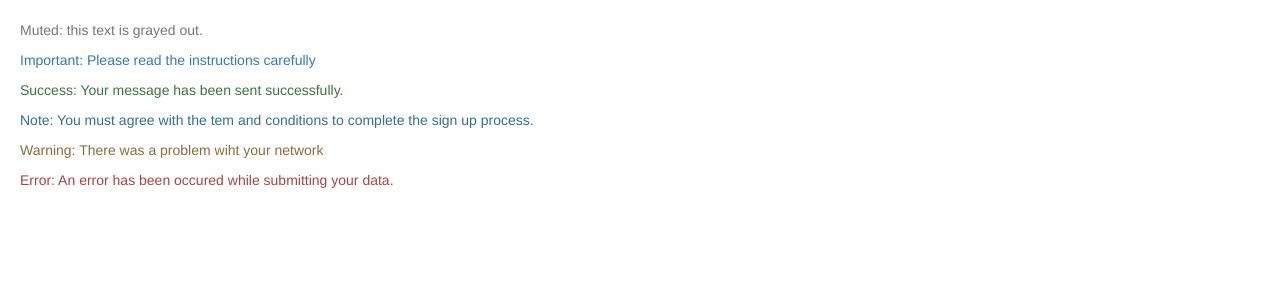
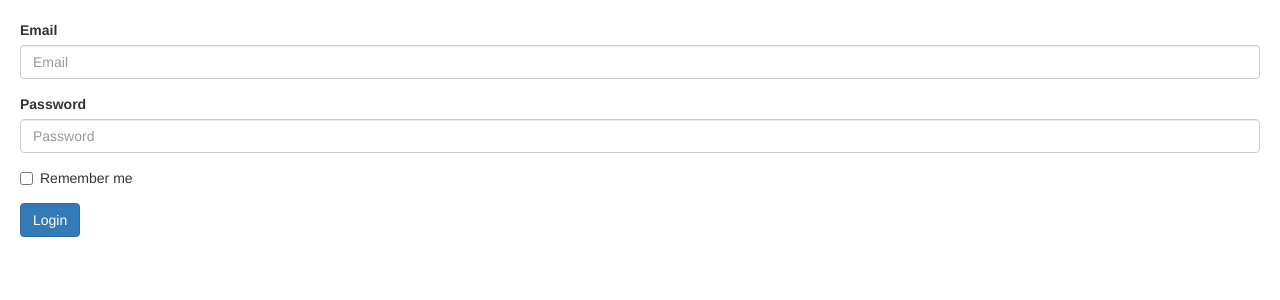
Before and after one commit to AABoachie/Bootstrap-Play, an Angular app in the folder ng-bootstrap-play/: page / in a window 1280 px wide. Shown: the top 300 px of the page. Built offline with nearby package versions, Linux system fonts and the light colour scheme.

Commit message:
playing with forms

```diff
--- a/ng-bootstrap-play/src/app/app.component.html
+++ b/ng-bootstrap-play/src/app/app.component.html
@@ -5,13 +5,25 @@
     <title>Bootstrap Play</title>
   </head>
   <body>
-    <div class="bs-example">
-      <p class="text-muted">Muted: this text is grayed out.</p>
-      <p class="text-primary">Important: Please read the instructions carefully</p>
-      <p class="text-success">Success: Your message has been sent successfully.</p>
-      <p class="text-info">Note: You must agree with the tem and conditions to complete the sign up process.</p>
-      <p class="text-warning">Warning: There was a problem wiht your network</p>
-      <p class="text-danger">Error: An error has been occured while submitting your data.</p>
-    </div>
+  <div class="bs-example">
+    <form class="" action="index.html" method="post">
+      <div class="form-group">
+        <label for="inputEmail">Email</label>
+        <input type="email" class="form-control" id="inputEmail" placeholder="Email" required>
+      </div>
+      <div class="form-group">
+        <label for="inputPassword">Password</label>
+        <input type="password" class="form-control" id="" placeholder="Password" required>
+      </div>
+      <div class="form-group">
+        <div class="checkbox">
+          <label><input type="checkbox" name="" value=""> Remember me</label>
+        </div>
+      </div>
+      <div class="form-group">
+        <button type="submit" class="btn btn-primary" name="button">Login</button>
+      </div>
+    </form>
+  </div>
   </body>
 </html>
--- a/ng-bootstrap-play/src/styles.css
+++ b/ng-bootstrap-play/src/styles.css
@@ -1,3 +1,6 @@
+.list-group{
+		width: 400px;
+	}
 .bs-example{
     	margin: 20px;
     }
```
